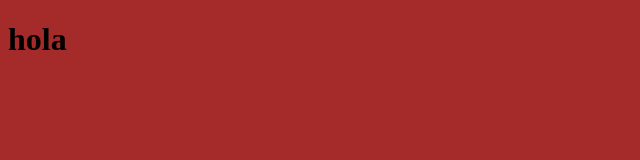
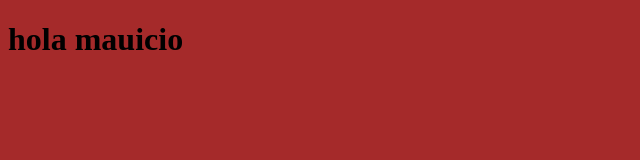
Before and after one commit to arteagacruz01/spring, a plain HTML site: page index.html in a window 1280 px wide. Shown: the whole page, without its empty margins (0-640 px from the left). Drawn offline with Linux system fonts and the light colour scheme.

Commit message:
agregando cambios

```diff
--- a/index.html
+++ b/index.html
@@ -7,6 +7,6 @@
     <title>Document</title>
 </head>
 <body>
-    <h1>hola</h1>
+    <h1>hola mauicio</h1>
 </body>
 </html>
```
